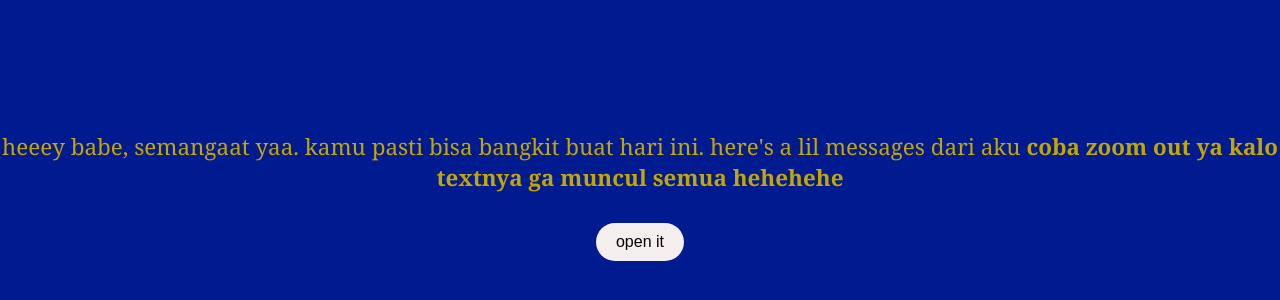
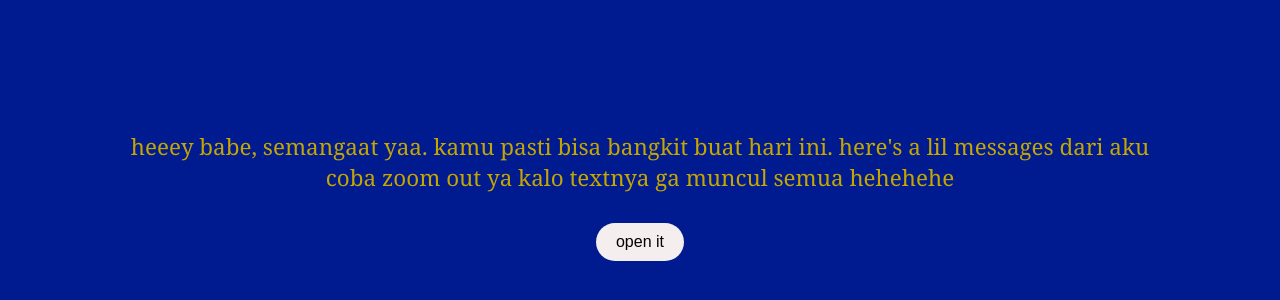
Before and after one commit to chairilfsy/letterforqanita, a plain HTML site: page index.html in a window 1280 px wide. Shown: the part 204-504 px from the top of the page. Drawn offline with Linux system fonts and the light colour scheme.

Commit message:
Update index.html

```diff
--- a/index.html
+++ b/index.html
@@ -8,7 +8,7 @@
   </head>
   <body>
     <div class="intro" id="introText">
-      heeey babe, semangaat yaa. kamu pasti bisa bangkit buat hari ini. here's a lil messages dari aku<b>
+      heeey babe, semangaat yaa. kamu pasti bisa bangkit buat hari ini. here's a lil messages dari aku<br>
         coba zoom out ya kalo textnya ga muncul semua hehehehe<b>
             </b>
           </b>
```
